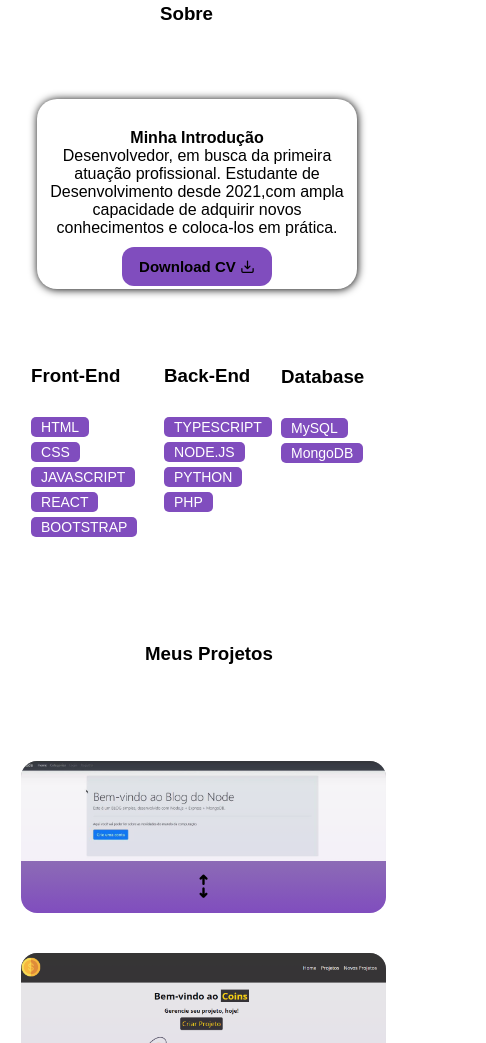
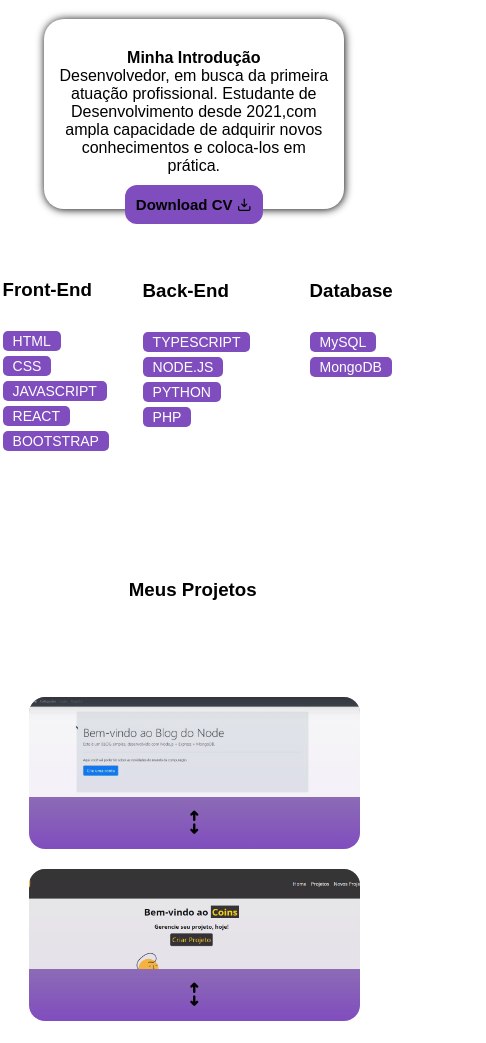
Before and after one commit to Kaua-Sousa-Dev/Portf-lio, a plain HTML site: page Index.html in a window 390 px wide. Shown: the part 957-2000 px from the top of the page, 486 px wide, since content can reach past the window. Drawn offline with nearby package versions, Linux system fonts and the light colour scheme.

Commit message:
Finished Resposive

```diff
--- a/css/style.css
+++ b/css/style.css
@@ -419,7 +419,6 @@ footer {
     border: none;
     z-index: 1;
     font-size: 2em;
-    margin-left: -160px;
   }
   .nav-itens {
     position: fixed;
@@ -466,107 +465,90 @@ footer {
     right: 37px;
   }
 
+  .imagem {
+    margin-left: -18em;
+    width: 248px;
+  }
   .inicial {
     margin-top: 20em;
-    margin-left: -8em;
-  }
-  .nome {
-    margin: auto;
-  }
-  .img-foto {
-    margin-left: -30em;
-    margin-right: 3em;
-    top: 18em;
-    justify-content: left;
-  }
-  .down_cv1 a {
-    font-size: 1em;
-    padding: 11px 6px;
-    border-radius: 12px;
-  }
-  .texto {
-    width: 24em;
-    padding-left: -12px;
-  }
-  .social {
-    margin-left: 46px;
+    margin-left: -4em;
+    width: 300px;
   }
 
   .rolagem {
+    margin-left: 35em;
+    margin-top: 18em;
+    overflow-x: hidden;
+  }
+  .about {
+    margin-top: 43em;
+    margin-left: -44em;
     display: flex;
   }
-  .rolagem .rolagem-btn {
-    margin-top: 41em;
+  .about .context {
+    margin-top: 80px;
+    margin-left: -190px;
+    width: 300px;
+  }
+  .about .ling {
+    margin-top: 20em;
+    margin-left: -22.7em;
+    padding-left: 2px;
+  }
+  .skills-box {
+    width: 112px;
+    padding: 10px;
+  }
+  .skills-box_2 {
+    top: -191px;
+    left: 150px;
+  }
+  .skills-box_3{
+    left: 317px;
+    top: -348px;
+  }
+  .skills-box_2,
+  .skills-box_3 {
+    width: 100px;
+  }
+  .projects{
+    margin-top: 83em;
+    margin-left: -2em;
+  }
+  .projects .card, #card_1{
+    margin-left: -169px;
+    padding-left: 49px;
+  }
+  .projects #card_1{
+    margin-top: 20px;
+  }
+
+
+
+  .contact{
+    margin-top: 120em;
     margin-left: -18em;
   }
-  .about > .intro-about {
-    margin-left: 24em;
-    margin-top: 18em;
+  .col-info{
+    margin-left: 20em;
+    width: 0;
   }
-  .about > .context {
-    margin-left: -11em;
-    margin-top: 24em;
-    width: 320px;
+  .contact-info{
+    width: 300px;
+    margin-left: 45px;
   }
-  .about > .ling {
-    margin-top: 40em;
-    margin-left: -21em;
-    width: 240px;
+  .col{
+    margin-top: 20em;
+    margin-left: 30px;
+  }
+  textarea{
+    width: 77%;
+    height: 100px;
   }
 
-  .skills-box {
-    width: 100px;
+  .footer-header{
+    padding-right: 86px;
   }
-  .skills-box_2 {
-    bottom: 182px;
-    left: 133px;
-    width: 120px;
-  }
-  .skills-box_3 {
-    left: 250px;
-    bottom: 338px;
-    width: 100px;
-  }
-
-  .projects {
-    margin-top: 87em;
-    margin-left: -6em;
-  }
-  .card {
-    margin-left: -9em;
-    width: 365px;
-  }
-  #card_1 {
-    margin-top: 40px;
-    margin-left: -9em;
-  }
-
-  .contact {
-    margin-top: 125em;
-    margin-left: 100px;
-  }
-  .contact-header {
-    margin-left: -24em;
-  }
-  .contact-info {
-    width: 300px;
-  }
-  .col {
-    display: flex;
-    margin-top: 22em;
-    margin-left: -21em;
-  }
-  textarea {
-    width: 70%;
-  }
-
-  .footer-header h2 {
-    margin-left: -3px;
-  }
-  .footer-f {
-    margin-right: -30px;
-  }
-
   .typedText{
     display: none;
   }
--- a/js/script.js
+++ b/js/script.js
@@ -65,13 +65,3 @@ const srLeft = ScrollReveal({
 srLeft.reveal(".intro-about", { delay: 100 });
 srLeft.reveal(".context", { delay: 100 });
 srLeft.reveal(".contact-info", { delay: 100 });
-/* -- ABOUT SKILLS & FORM BOX -- */
-const srRight = ScrollReveal({
-  origin: "right",
-  distance: "80px",
-  duration: 2000,
-  reset: true,
-});
-
-srRight.reveal(".form-control", { delay: 100 });
-srRight.reveal(".ling", { delay: 100 });
```
